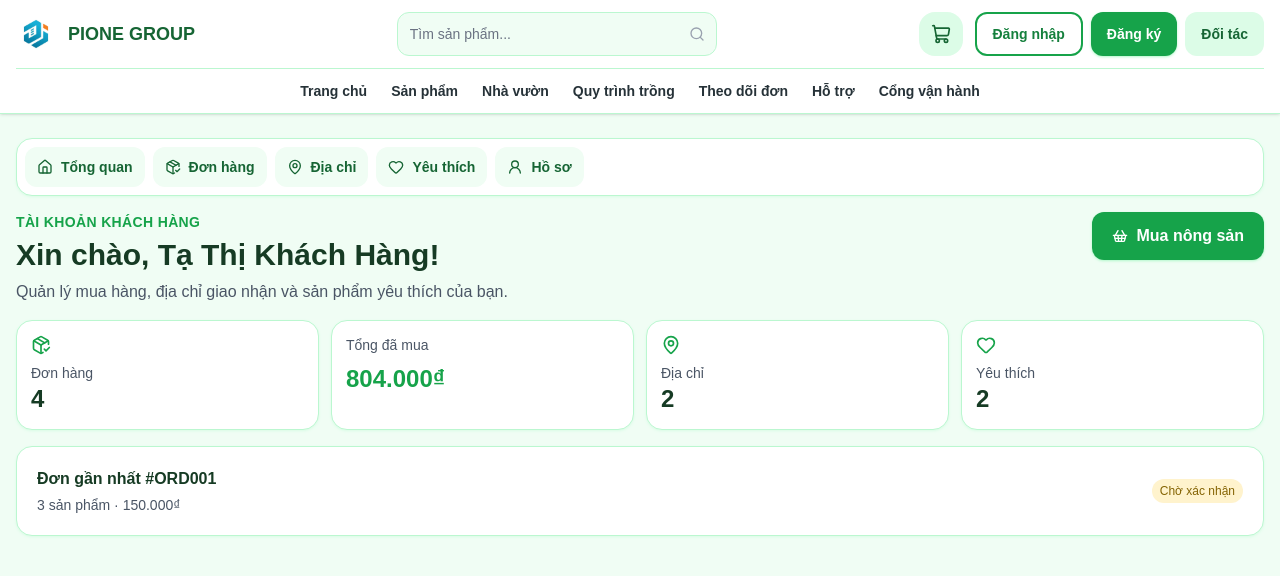
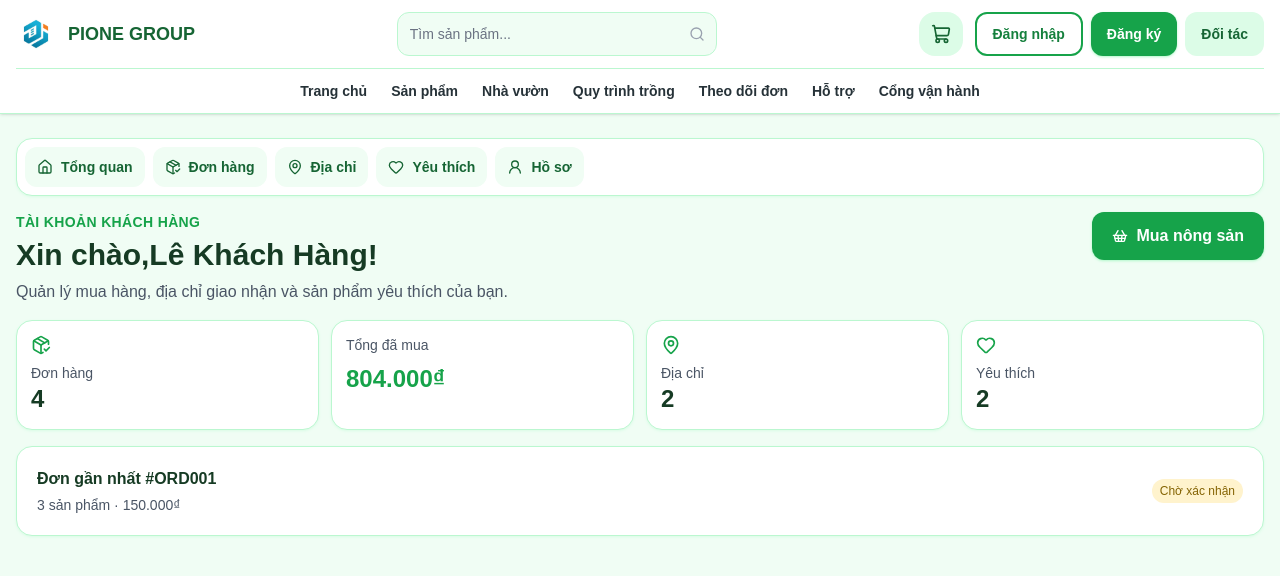
Before and after one commit to tranthonghoang06/UInongsan, a Next.js app: page /customer/dashboard in a window 1280 px wide. Shown: the top 576 px of the page. Built offline with nearby package versions, Linux system fonts and the light colour scheme.

Commit message:
Ghi chú nội dung

```diff
--- a/app/(customer)/customer/dashboard/page.tsx
+++ b/app/(customer)/customer/dashboard/page.tsx
@@ -14,7 +14,7 @@ export default function CustomerDashboardPage() {
     <main className="space-y-4 pb-8">
       <PageHeader
         eyebrow="Tài khoản khách hàng"
-        title="Xin chào, Tạ Thị Khách Hàng!"
+        title="Xin chào,Lê Khách Hàng!"
         description="Quản lý mua hàng, địa chỉ giao nhận và sản phẩm yêu thích của bạn."
         actions={
           <Link href="/products">
```
